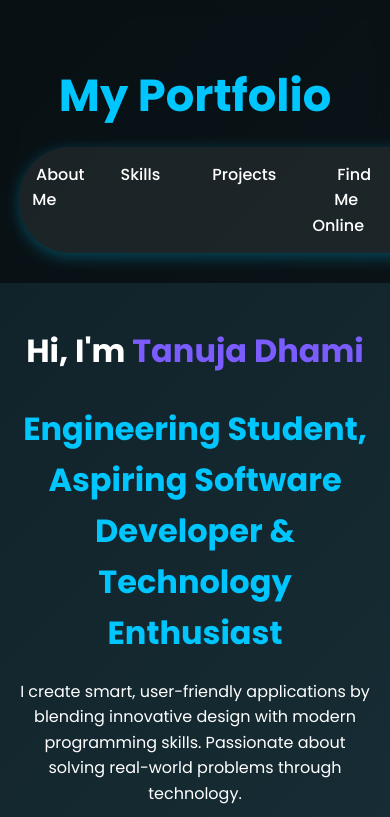
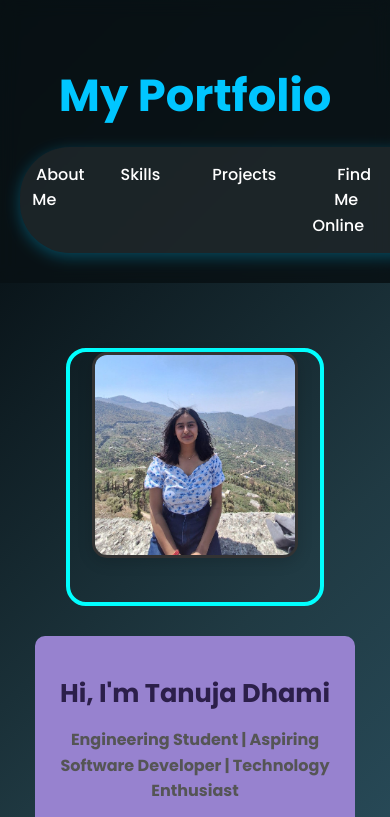
Before and after one commit to tanujadhami24/My-Portfolio, a plain HTML site: page index.html in a window 390 px wide. Shown: the top 817 px of the page. Drawn offline with Linux system fonts and the light colour scheme.

Commit message:
Updated intro section layout and made it responsive

```diff
--- a/index.html
+++ b/index.html
@@ -4,11 +4,77 @@
 <head>
     <meta charset="UTF-8">
     <meta name="viewport" content="width=device-width, initial-scale=1.0">
-    <title>My Portfolio</title>
+    <title>My Portfolio - Tanuja Dhami</title>
     <link rel="stylesheet" href="style.css">
     <link href="https://fonts.googleapis.com/css2?family=Poppins:wght@400;500;700&display=swap" rel="stylesheet">
     <link rel="stylesheet" href="https://cdnjs.cloudflare.com/ajax/libs/font-awesome/6.4.0/css/all.min.css">
+    <style>
+        /* Responsive Intro Section Styling */
+        .intro-section {
+            display: flex;
+            justify-content: center;
+            align-items: center;
+            padding: 50px 20px;
+            flex-wrap: wrap;
+            background: linear-gradient(135deg, #0a151a, #203a43, #2c5364);
+            text-align: center;
+        }
 
+        .profile-pic {
+            flex: 0 0 auto;
+            margin: 15px;
+        }
+
+        .profile-pic img {
+            width: 250px;
+            height: 250px;
+            object-fit: cover;
+            border-radius: 15px;
+            border: 3px solid #333;
+        }
+
+        .intro-text {
+            max-width: 600px;
+            margin: 15px;
+        }
+
+        .intro-text h1 {
+            font-size: 2rem;
+            margin-bottom: 10px;
+        }
+
+        .intro-text h2 {
+            font-size: 1.2rem;
+            color: #555;
+            margin-bottom: 15px;
+        }
+
+        .intro-text p {
+            font-size: 1rem;
+            color: #333;
+            line-height: 1.5;
+        }
+
+        /* Mobile Responsive */
+        @media (max-width: 768px) {
+            .intro-section {
+                flex-direction: column;
+            }
+
+            .intro-text h1 {
+                font-size: 1.6rem;
+            }
+
+            .intro-text h2 {
+                font-size: 1rem;
+            }
+
+            .profile-pic img {
+                width: 200px;
+                height: 200px;
+            }
+        }
+    </style>
 </head>
 
 <body>
@@ -27,24 +93,18 @@
         </nav>
     </header>
 
-    <div class="intro-container">
+    <!-- Intro Section -->
+    <section class="intro-section">
+        <div class="profile-pic">
+            <img src="picture.jpg" alt="Tanuja Dhami">
+        </div>
         <div class="intro-text">
-            <h1>Hi, I'm <span class="highlight">Tanuja Dhami</span></h1>
-            <h2>Engineering Student, Aspiring Software Developer & Technology Enthusiast</h2>
+            <h1>Hi, I'm <span class="name">Tanuja Dhami</span></h1>
+            <h2>Engineering Student | Aspiring Software Developer | Technology Enthusiast</h2>
             <p>I create smart, user-friendly applications by blending innovative design with modern programming skills.
                 Passionate about solving real-world problems through technology.</p>
         </div>
-
-
-
-        <!-- Profile Image Section -->
-        <section>
-            <div class="profile-pic-container">
-                <img src="picture.jpg" alt="My Picture" class="profile-pic">
-            </div>
-
     </section>
-
 
     <!-- About Section -->
     <section id="about" class="container">
@@ -55,13 +115,13 @@
             to excel in the field of technology. Over the years, I have built strong programming skills and
             developed a deep passion for Web Development, where I specialize in creating responsive, user-friendly,
             and visually appealing websites.
-                    <br>
+            <br><br>
             I enjoy working on innovative projects that challenge my creativity and technical expertise. From
             designing intuitive interfaces to implementing efficient back-end logic, I take pride in delivering
             complete, well-structured solutions. My interest extends beyond web development — I actively explore
             emerging technologies, learn new tools, and experiment with different programming approaches to enhance
             my skill set.
-<br>
+            <br><br>
             I believe in continuous learning, adaptability, and teamwork. Whether working independently or
             collaborating with others, I bring enthusiasm, dedication, and problem-solving skills to every project I
             undertake. My ultimate goal is to contribute to impactful and meaningful technological solutions that
@@ -72,10 +132,8 @@
     <!-- Skills Section -->
     <section id="skills" class="container">
         <h2>Skills</h2>
-            <p>
-                HTML, CSS, JavaScript, React.js, Node.js, MySQL, Git/GitHub, Responsive Design, REST APIs, C/C++,
-                Python.
-            </p>
+        <p>HTML, CSS, JavaScript, React.js, Node.js, MySQL, Git/GitHub, Responsive Design, REST APIs, C/C++,
+            Python.</p>
     </section>
 
     <!-- Projects Section -->
@@ -87,19 +145,14 @@
     </section>
 
     <!-- Social Links Section -->
-
-        <section class="find-me-online">
+    <section id="socials" class="find-me-online">
         <h2>Find Me Online</h2>
         <div class="social-links">
-                <a href="https://www.linkedin.com/in/tanuja-dhami-b1707125" target="_blank"><i
-                        class="fab fa-linkedin"></i></a>
+            <a href="https://www.linkedin.com/in/tanuja-dhami-b1707125" target="_blank"><i class="fab fa-linkedin"></i></a>
             <a href="https://github.com/tanujadhami24" target="_blank"><i class="fab fa-github"></i></a>
             <a href="https://leetcode.com/u/Tanuja_Dhami/" target="_blank"><i class="fas fa-code"></i></a>
-                <a href="https://www.instagram.com/tanuja_dhami._?igsh=MWNmd2dpd21ja3E2cg target=" target="_blank"><i
-                        class="fab fa-instagram"></i></a>
+            <a href="https://www.instagram.com/tanuja_dhami._?igsh=MWNmd2dpd21ja3E2cg" target="_blank"><i class="fab fa-instagram"></i></a>
         </div>
-
-
     </section>
 
     <!-- Resume Download -->
@@ -110,12 +163,9 @@
             <div class="resume-actions">
                 <a href="assets/TanujaDhami.pdf" target="_blank" class="view-btn">View</a>
                 <a href="assets/TanujaDhami.pdf" target="_blank" download>📄 View / Download Resume</a>
-
             </div>
         </div>
     </section>
-
-
 
     <!-- Contact Section -->
     <section id="contact">
@@ -136,12 +186,10 @@
         </form>
     </section>
 
-
     <!-- Footer -->
     <footer>
-            <p>© 2025 My Portfolio | Designed by tanujadhami</p>
+        <p>© 2025 My Portfolio | Designed by Tanuja Dhami</p>
     </footer>
 
 </body>
-
 </html>
--- a/style.css
+++ b/style.css
@@ -345,3 +345,55 @@ footer {
     object-fit: cover;   /* Crop image to fit square */
     margin-top: 20px;
 }
+
+/* Intro Section */
+.intro-section {
+    background-color: #0c0238; /* Light lavender tone matching a modern portfolio theme */
+    padding: 50px 20px;
+}
+
+.intro-container {
+    display: flex;
+    align-items: center;
+    justify-content: center;
+    gap: 40px;
+    flex-wrap: wrap;
+    background-color: #f4f0ff;
+    padding: 20px;
+    border-radius: 12px;
+}
+
+.profile-pic img {
+    width: 250px;
+    height: 250px;
+    object-fit: cover;
+    border-radius: 20px; /* Square shape with rounded edges */
+    border: 3px solid #8a6cff; /* Theme accent color */
+    box-shadow: 0 4px 15px rgba(0,0,0,0.15);
+    background-color: #20046d;
+}
+
+.intro-text {
+    max-width: 600px;
+    background-color: #9782cf; /* Same theme background */
+    padding: 15px;
+    border-radius: 10px;
+}
+
+.intro-text h1 {
+    font-size: 2rem;
+    margin-bottom: 10px;
+    color: #2c1f4a; /* Dark theme text */
+}
+
+.intro-text h2 {
+    font-size: 1.2rem;
+    color: #5c4f82;
+    margin-bottom: 15px;
+}
+
+.intro-text p {
+    font-size: 1rem;
+    line-height: 1.6;
+    color: #3b2f5a;
+}
```
Lines whose indentation alone changed are shown as unchanged.
